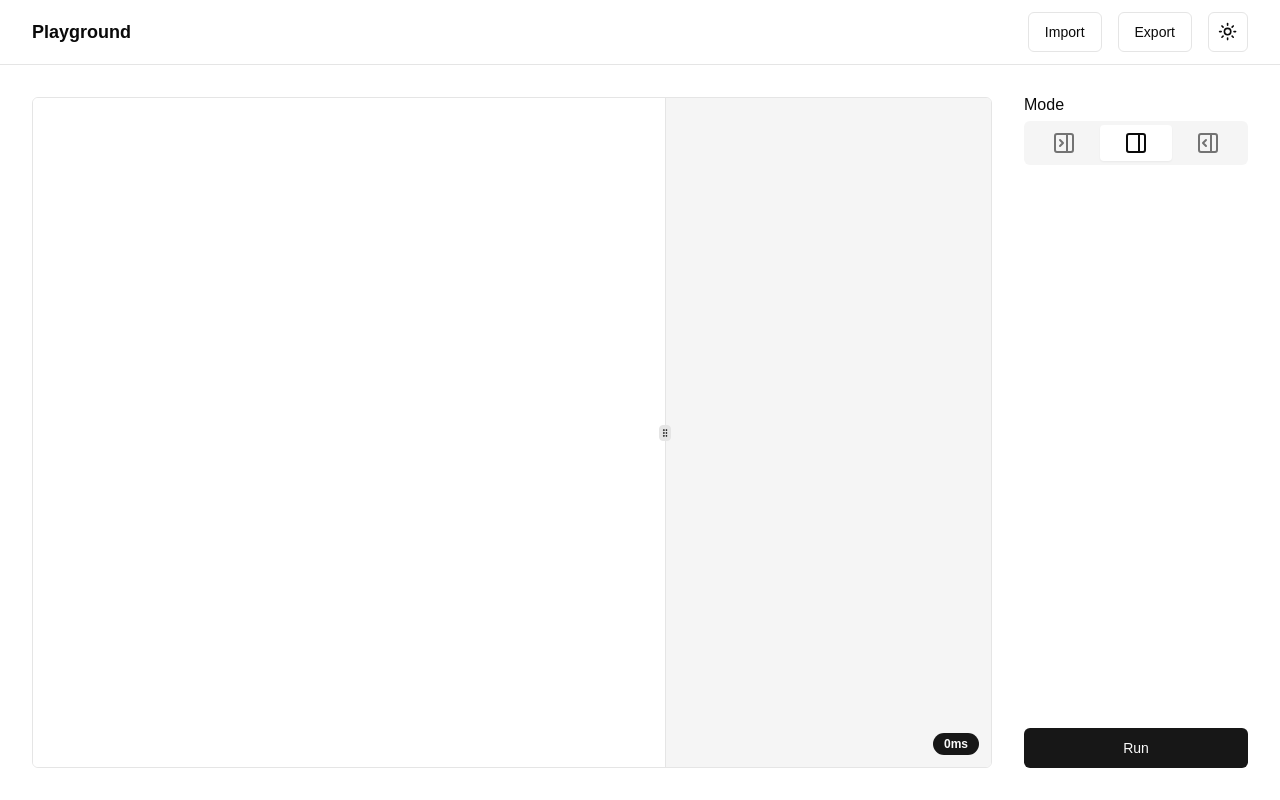
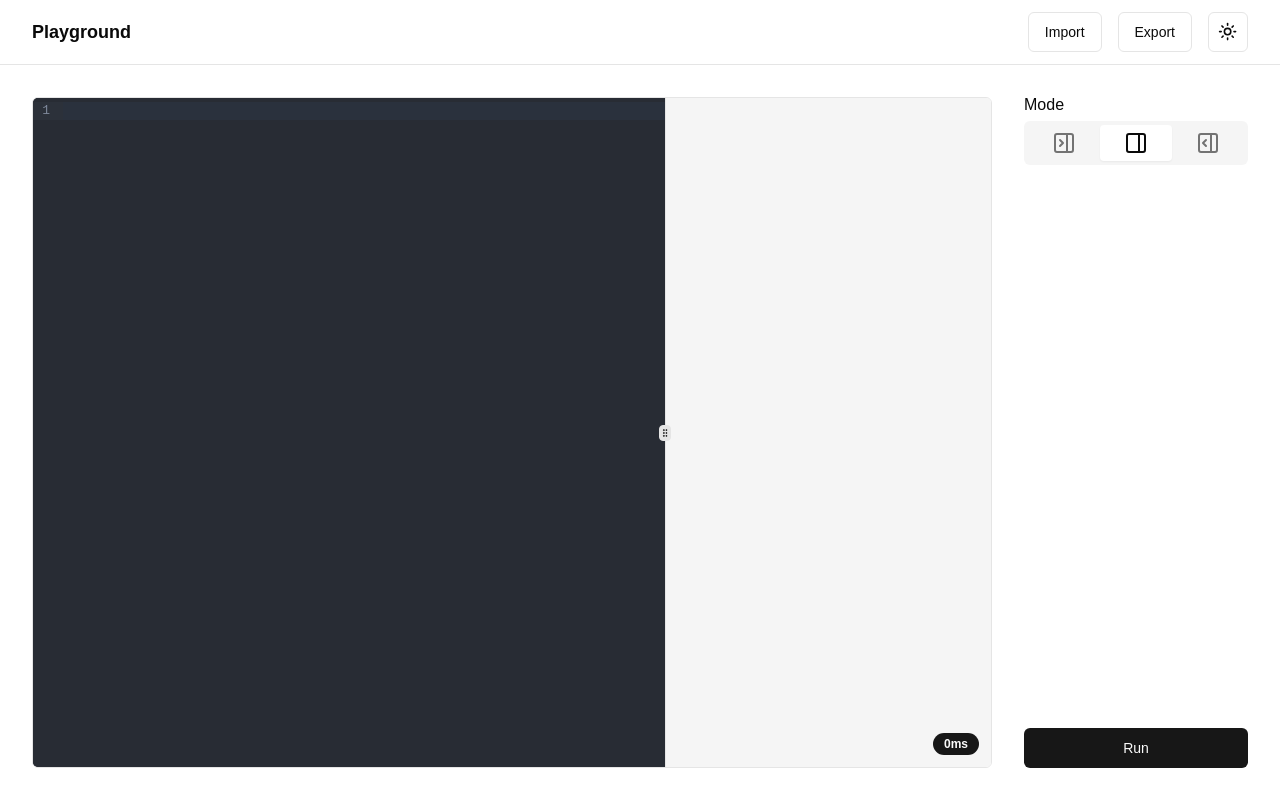
Before and after one commit to snowfoxsh/aplang-website, a Next.js app: page / in a window 1280 px wide. Built offline with nearby package versions, Linux system fonts and the light colour scheme.

Commit message:
[uni] add code editor

```diff
--- a/app/page.tsx
+++ b/app/page.tsx
@@ -9,9 +9,11 @@ import LayoutTabs from "@/app/components/layout-tabs";
 import {ResizableHandle, ResizablePanel, ResizablePanelGroup} from "@/components/ui/resizable";
 import React, {useEffect, useRef, useState} from "react";
 import {Badge} from "@/components/ui/badge";
-import {Textarea} from "@/components/ui/textarea";
 import RunButton from "@/app/components/run-button";
 import prettyMilliseconds from "pretty-ms";
+import ReactCodeMirror from "@uiw/react-codemirror";
+import {light, dark} from "codemirror-themes-for-shadcn";
+
 
 type TabValue = "only-left" | "both" | "only-right";
 
@@ -142,14 +144,19 @@ export default function Playground() {
                 {/* Left side */}
                 <div className="flex flex-grow min-w-0 p-8 items-center justify-center">
                     <ResizablePanelGroup direction="horizontal" className={"border flex-grow h-full rounded-md"}>
-                        <ResizablePanel defaultSize={66} hidden={leftHidden}>
-                            <Textarea
-                                value={sourceCode}
-                                onChange={(event) => { setSourceCode(event.target.value)}}
-                                className={"flex h-full items-center rounded-none justify-center resize-none border-none font-mono"}
-                            >
+                        <ResizablePanel
+                            defaultSize={66}
+                            hidden={leftHidden}
+                            className="flex flex-col h-full w-full"
+                        >
+                            {/*<Textarea*/}
+                            {/*    value={sourceCode}*/}
+                            {/*    onChange={(event) => { setSourceCode(event.target.value)}}*/}
+                            {/*    className={"flex h-full items-center rounded-none justify-center resize-none border-none font-mono"}*/}
+                            {/*>*/}
+                            {/*</Textarea>*/}
 
-                            </Textarea>
+                            <ReactCodeMirror className={"flex-1 h-full w-full"} theme={"dark"} height={"100%"} onChange={setSourceCode}></ReactCodeMirror>
                         </ResizablePanel>
                         <ResizableHandle withHandle={true} disabled={handleHidden}/>
                         <ResizablePanel className={"bg-muted"} defaultSize={34} minSize={15} maxSize={70} hidden={rightHidden}>
--- a/package.json
+++ b/package.json
@@ -15,8 +15,10 @@
     "@radix-ui/react-separator": "^1.1.0",
     "@radix-ui/react-slot": "^1.1.0",
     "@radix-ui/react-tabs": "^1.1.0",
+    "@uiw/react-codemirror": "^4.23.4",
     "class-variance-authority": "^0.7.0",
     "clsx": "^2.1.1",
+    "codemirror-themes-for-shadcn": "^1.0.3",
     "lucide-react": "^0.446.0",
     "next": "14.2.13",
     "next-themes": "^0.3.0",
```
Also changed, not shown: 1 other file (tests, documents, lock files or other folders).
